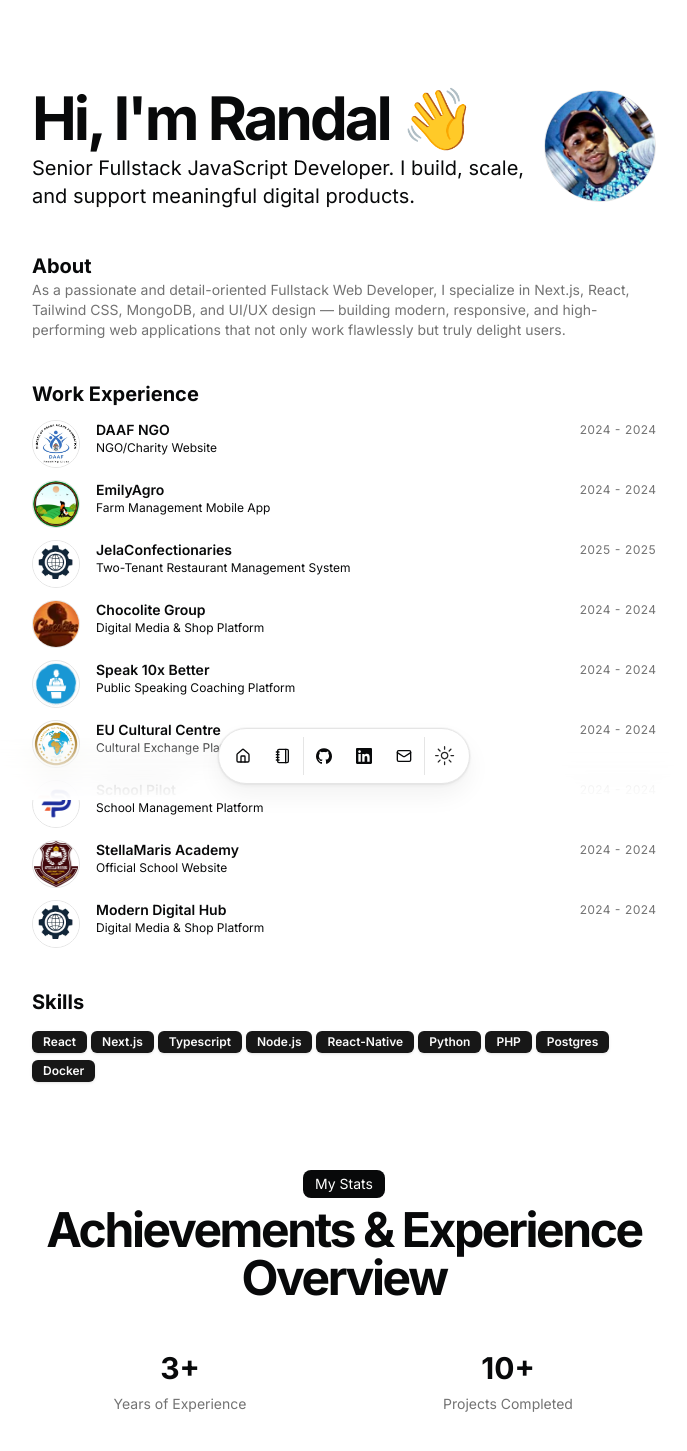
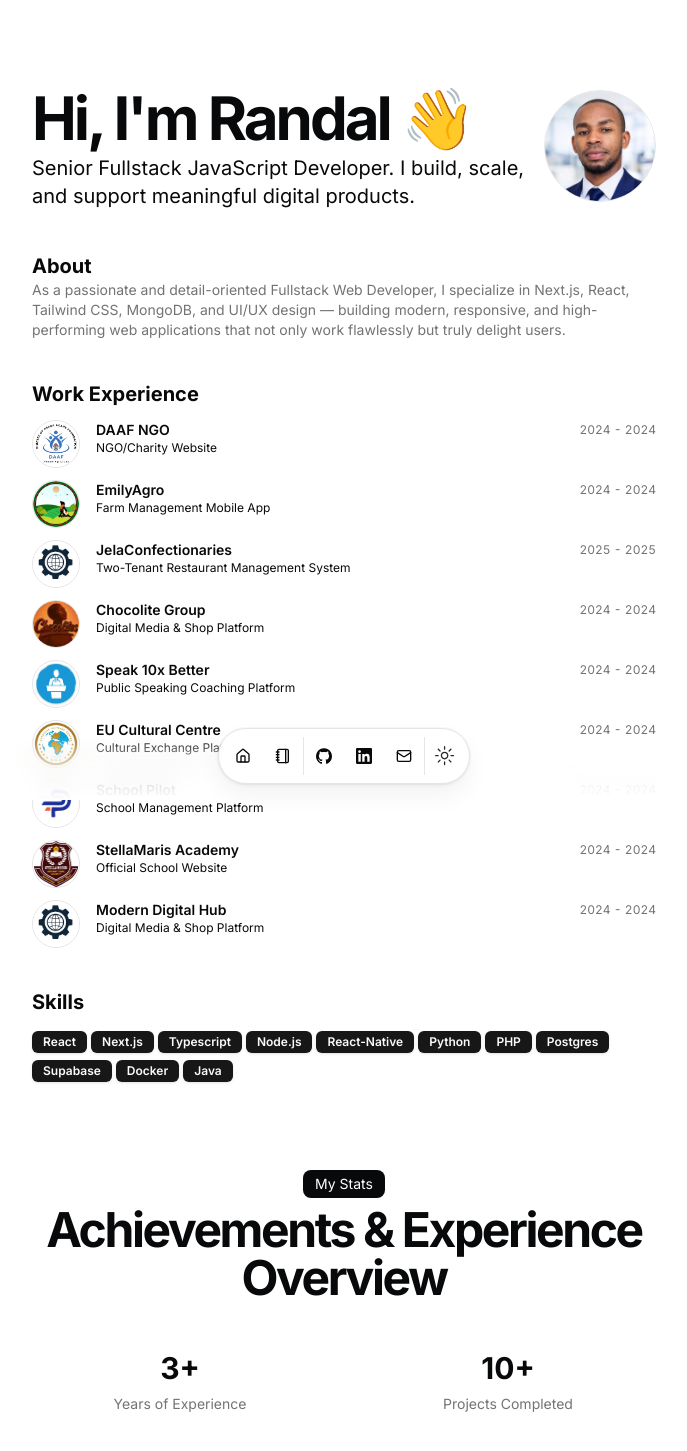
Before and after one commit to rdghostmann/rdxbuilds, a Next.js app: page / in a window 1280 px wide. Shown: the top 1451 px of the page, without its empty margins (296-983 px from the left). Built offline with nearby package versions, Linux system fonts and the light colour scheme.

Commit message:
Added profile

```diff
--- a/src/app/page.tsx
+++ b/src/app/page.tsx
@@ -8,7 +8,7 @@
 import { Avatar, AvatarFallback, AvatarImage } from "@/components/ui/avatar";
 import { Badge } from "@/components/ui/badge";
 import { DATA } from "@/data/resume";
-import Link from "next/link";
+// import Link from "next/link";
 import Markdown from "react-markdown";
 
 const BLUR_FADE_DELAY = 0.04;
--- a/src/data/resume.tsx
+++ b/src/data/resume.tsx
@@ -5,14 +5,15 @@
   fullname: "Randal Chukwuweike Wilson",
   name: "Randal Chukwuweike Wilson",
   initials: "Rd",
-  url: "https://rd.dev",
+  url: "https://rdxbuilds.vercel.app/",
   location: "Surulere - Lagos, Nigeria",
   locationLink: "",
   description:
     "Senior Fullstack JavaScript Developer. I build, scale, and support meaningful digital products.",
   summary:
     "As a passionate and detail-oriented Fullstack Web Developer, I specialize in Next.js, React, Tailwind CSS, MongoDB, and UI/UX design — building modern, responsive, and high-performing web applications that not only work flawlessly but truly delight users.",
-  avatarUrl: "/me.png",
+  avatarUrl: "/1768559048664.jpg",
+  // avatarUrl: "/me.png",
   skills: [
     "React",
     "Next.js",
@@ -21,15 +22,15 @@
     "React-Native",
     "Python",
     "PHP",
-    // "Laravel",
     "Postgres",
+    "Supabase",
     "Docker",
     // "Kubernetes",
-    // "Java",
+    "Java",
   ],
   navbar: [
     { href: "/", icon: HomeIcon, label: "Home" },
-    { href: "/blog", icon: NotebookIcon, label: "Blog" },
+    { href: "/#blog", icon: NotebookIcon, label: "Blog" },
   ],
   contact: {
     email: "randalchukzwilson@gmail.com",
@@ -37,7 +38,7 @@
     social: {
       GitHub: {
         name: "GitHub",
-        url: "https://github.com/rdghostmann",
+        url: "https://github.com/#",
         icon: Icons.github,
 
         navbar: true,
```
Also changed, not shown: public/1768559048664.jpg (added).
